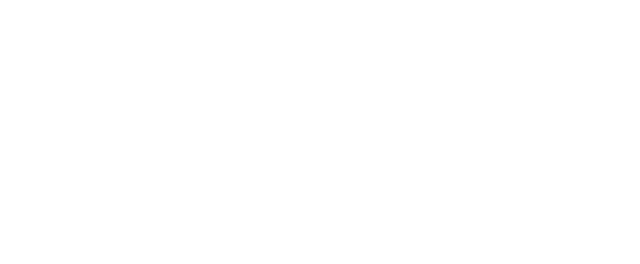
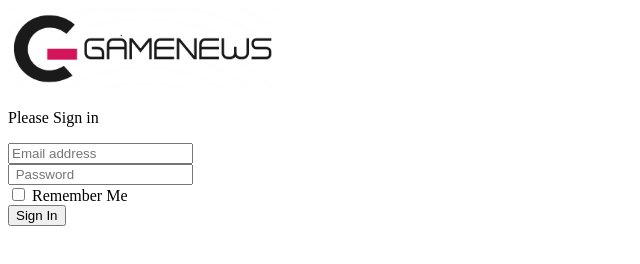
Before and after one commit to Bhavya2266/HTML-CSS_BBA1, a plain HTML site: page login.html in a window 1280 px wide. Shown: the whole page, without its empty margins (0-640 px from the left). Drawn offline with Linux system fonts and the light colour scheme.

Commit message:
modified contact

```diff
--- a/Contact.html
+++ b/Contact.html
@@ -4,7 +4,7 @@
     <meta charset="UTF-8">
     <meta name="viewport" content="width=device-width, initial-scale=1.0">
     <title>Contact Us - Gamenews</title>
-    <link rel="stylesheet" href="styles.css"> <!-- Link to the external CSS -->
+    <link rel="stylesheet" href="styles.css">
 </head>
 <body>
     <div class="container">
@@ -14,36 +14,36 @@
         </header>
 
         <form action="/submit" method="POST">
-            <!-- Topic Dropdown -->
+
             <div class="form-group">
                 <label for="topic">Topic</label>
                 <select id="topic" name="topic" required>
-                    <option value="">Choose a Topic</option>
+                    <option value=""><Choose...=""></Choose...=></option>
                     <option value="General Inquiry">General Inquiry</option>
                     <option value="Feedback">Feedback</option>
                     <option value="Support">Support</option>
                 </select>
             </div>
 
-            <!-- Email Address -->
+
             <div class="form-group">
-                <label for="email">Email Address</label>
+                <label for="email">Email <address></address>ddress</label>
                 <input type="email" id="email" name="email" required placeholder="Enter your email">
             </div>
 
-            <!-- Message -->
+
             <div class="form-group">
                 <label for="message">Your Message</label>
                 <textarea id="message" name="message" required placeholder="Enter your message"></textarea>
             </div>
 
-            <!-- Submit Button -->
+
             <footer class="footer">
                 <button type="submit" class="submit-button">Send Your Message</button>
             </footer>
         </form>
 
-        <!-- Gamenews Image -->
+
         <div class="image-container">
             <img src="logo-gamenews.png" EGAMENEWSalt="Gamenews Logo">
         </div>
--- a/login.html
+++ b/login.html
@@ -0,0 +1,47 @@
+<!DOCTYPE html>
+<html lang="en">
+<head>
+    <meta charset="UTF-8">
+    <meta name="viewport" content="width=device-width, initial-scale=1.0">
+    <title>Sign In</title>
+
+</head>
+<body>
+    <div class="container">
+
+        <div class="image-secotion">
+            <img src="logo-gamenews.png" alt="GameNews Image" width="270">
+
+        </div>
+
+
+        <div class="form-section">
+            <p>Please Sign in</p>
+            <form action="#" method="POST">
+
+                <div class="input-box">
+
+                    <input type="email" id="email" name="email" placeholder="Email address" required>
+                </div>
+
+
+                <div class="input-box">
+                    <label for="password"></label>
+                    <input type="password" id="password" name="password" placeholder=" Password" required>
+                </div>
+
+
+                <div class="remember-me">
+                    <input type="checkbox" id="rememberMe" name="rememberMe">
+                    <label for="rememberMe">Remember Me</label>
+                </div>
+
+
+                <div class="input-box">
+                    <button type="submit" class="sign-in-btn">Sign In</button>
+                </div>
+            </form>
+        </div>
+    </div>
+</body>
+</html>
```
